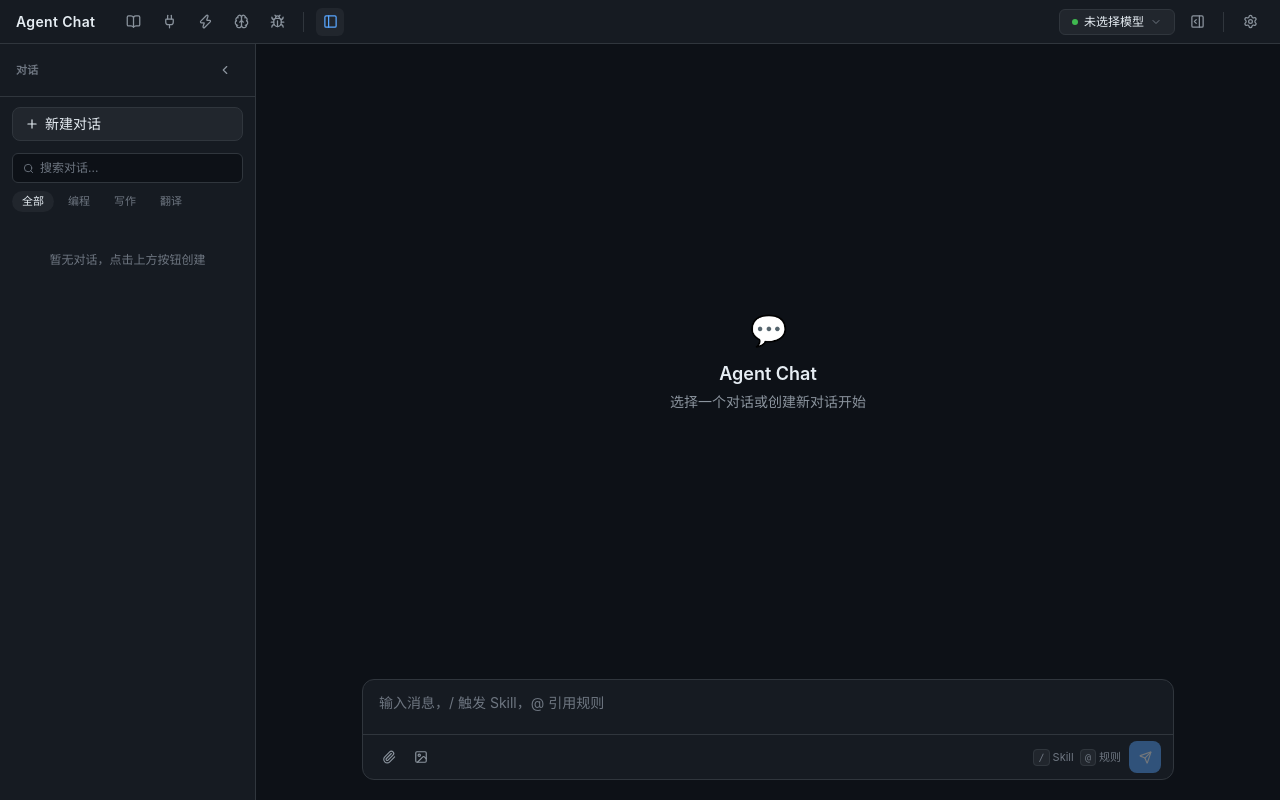
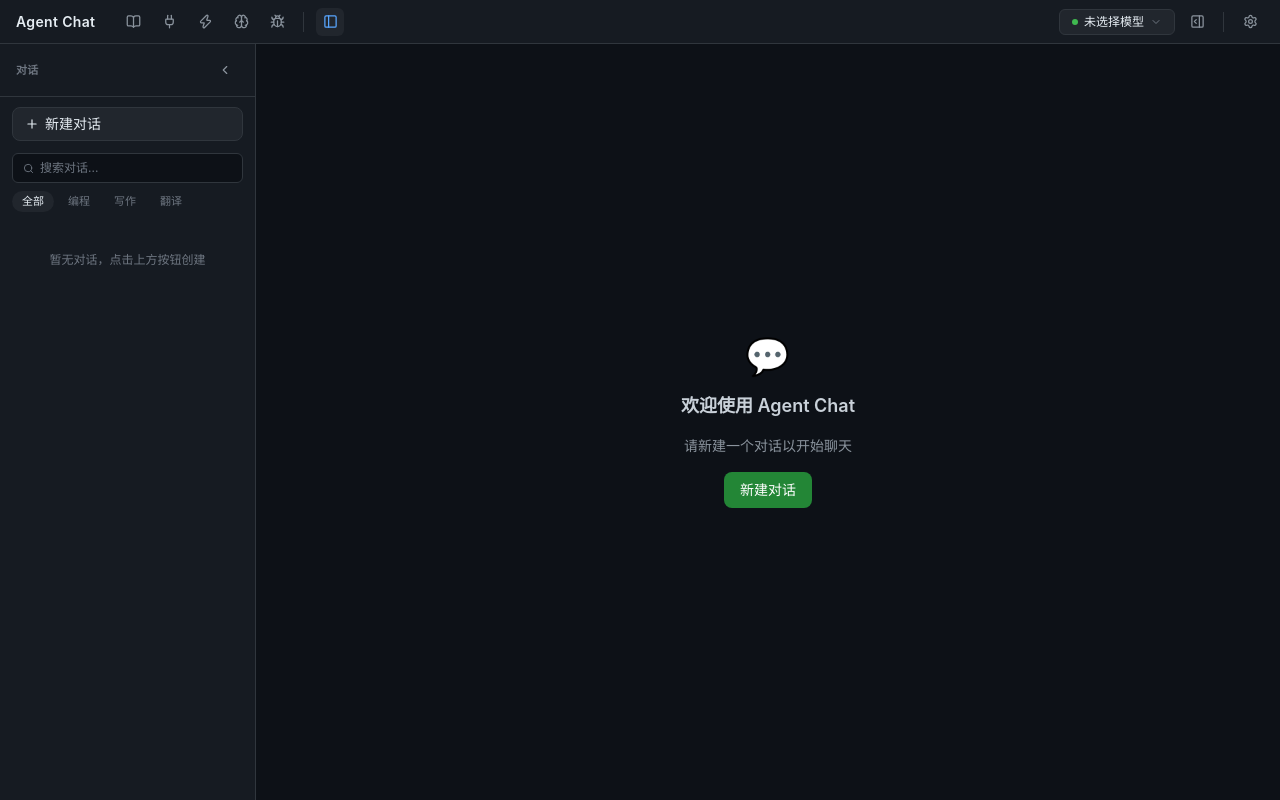
Before and after one commit to 3297207993/agent_chat, a React (Vite) app: page / in a window 1280 px wide. Built offline with nearby package versions, Linux system fonts and the light colour scheme.

Commit message:
feat: 优化主界面提示

```diff
--- a/src/components/chat/ChatView.tsx
+++ b/src/components/chat/ChatView.tsx
@@ -4,16 +4,37 @@
 import ChatInput from "./ChatInput";
 
 export default function ChatView() {
-  const { currentConversationId, messages, isStreaming } = useConversationStore();
+  const { currentConversationId, messages, isStreaming, createConversation } =
+    useConversationStore();
   const { getActiveProvider } = useProviderStore();
 
   const currentMessages = currentConversationId ? messages[currentConversationId] || [] : [];
   const activeProvider = getActiveProvider();
 
+  if (!currentConversationId) {
+    return (
+      <div className="flex-1 flex flex-col min-w-0 bg-[#0d1117]">
+        <div className="flex-1 flex items-center justify-center">
+          <div className="text-center space-y-4">
+            <div className="text-4xl">💬</div>
+            <h2 className="text-lg font-semibold text-[#c9d1d9]">欢迎使用 Agent Chat</h2>
+            <p className="text-sm text-[#8b949e]">请新建一个对话以开始聊天</p>
+            <button
+              onClick={() => createConversation()}
+              className="px-4 py-2 rounded-lg bg-[#238636] hover:bg-[#2ea043] text-white text-sm font-medium transition-colors"
+            >
+              新建对话
+            </button>
+          </div>
+        </div>
+      </div>
+    );
+  }
+
   return (
     <div className="flex-1 flex flex-col min-w-0 bg-[#0d1117]">
       <MessageList messages={currentMessages} isStreaming={isStreaming} />
-      {!activeProvider && currentConversationId && currentMessages.length === 0 && (
+      {!activeProvider && currentMessages.length === 0 && (
         <div className="flex-1 flex items-center justify-center">
           <div className="text-center space-y-2">
             <p className="text-sm text-[#8b949e]">尚未配置 API Key</p>
```
